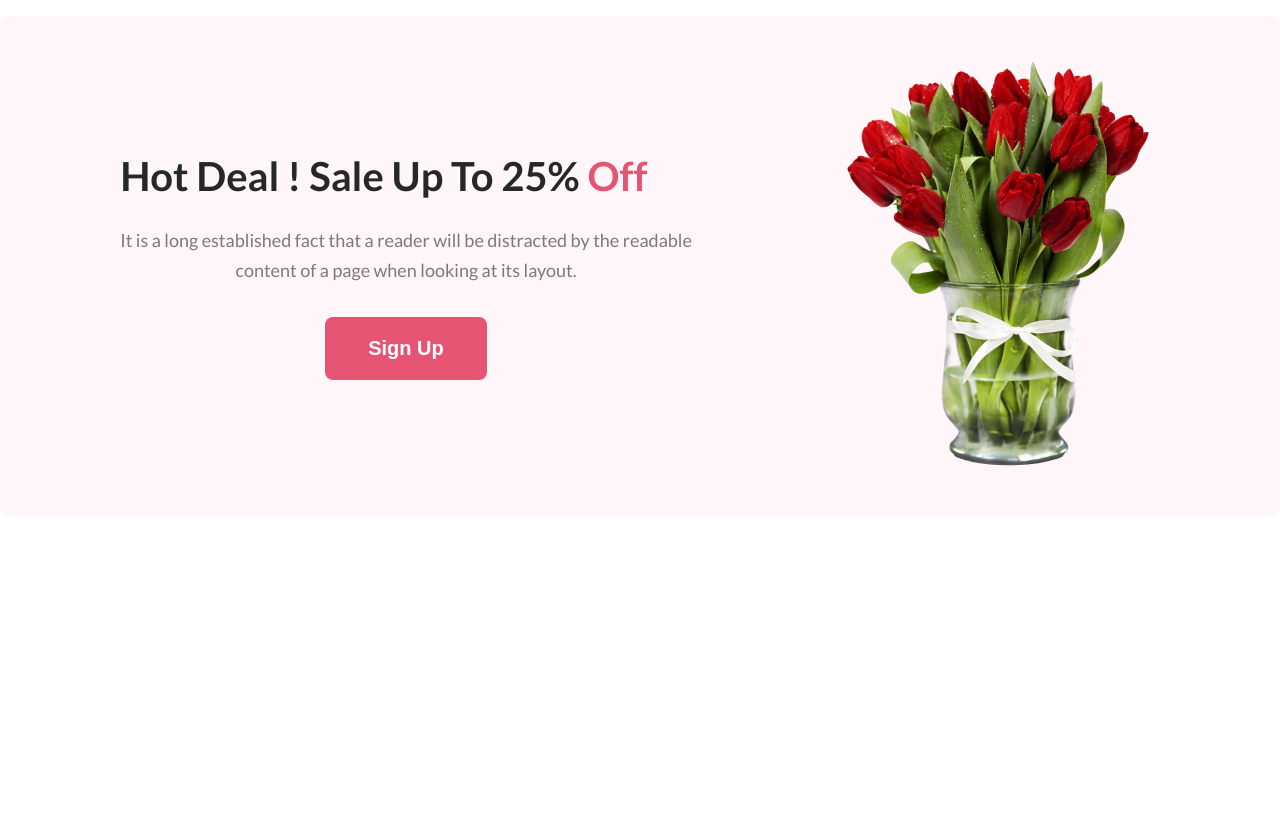
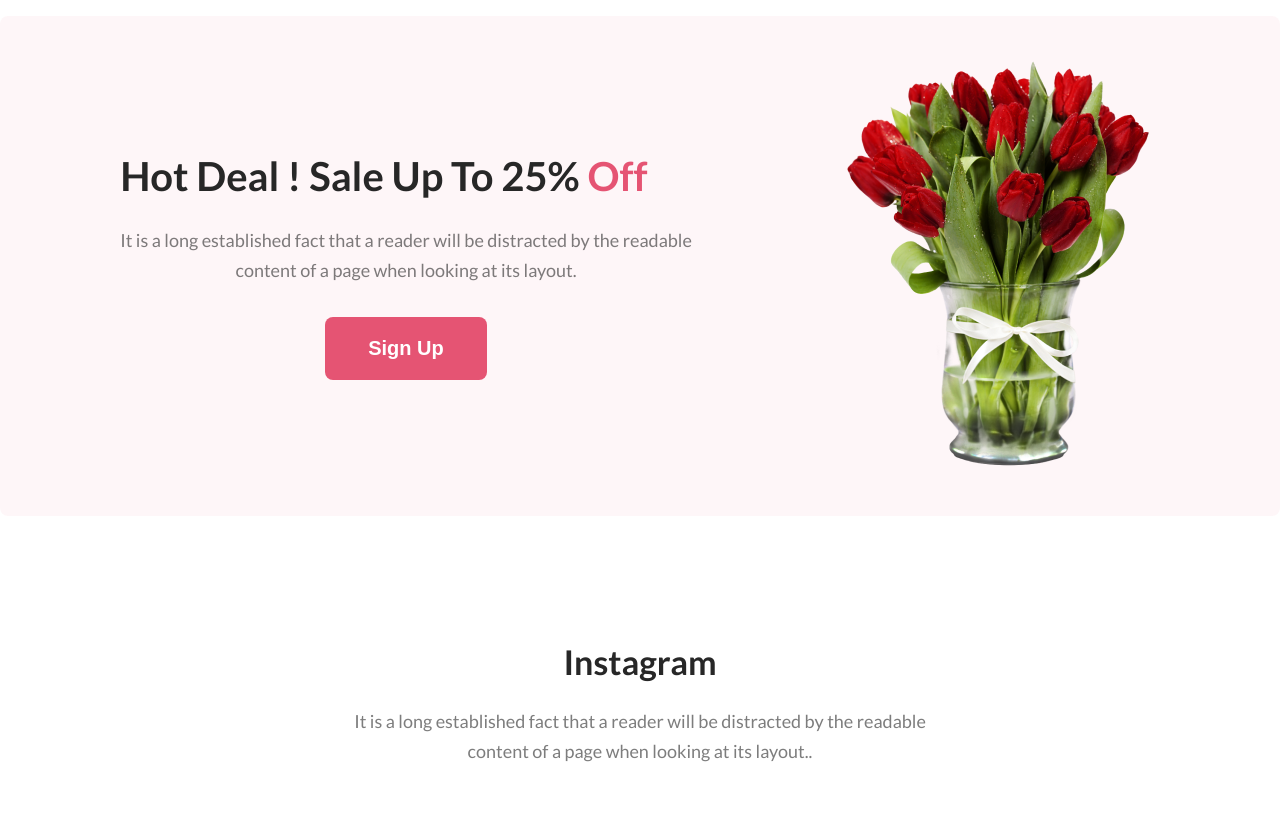
Before and after one commit to Irfankhan20/alhamdulillah-first-assingment-done, a plain HTML site: page index.html in a window 1280 px wide. Shown: the part 2209-3023 px from the top of the page. Before the commit the page ends 2850 px from the top, so only its background shows below. Drawn offline with Linux system fonts and the light colour scheme; a web font is replaced by a local one.

Commit message:
alhamdulillah instagram section done

```diff
--- a/index.html
+++ b/index.html
@@ -95,6 +95,14 @@
                 </div>
             </section>
 
+            <!-- Instagram section  -->
+            <section>
+                <div class="instagram-container">
+                    <h2 class="insta-title">Instagram</h2>
+                    <p class="insta-discription">It is a long established fact that a reader will be distracted by the readable <br>  content of a page when looking at its layout..</p>
+                </div>
+            </section>
+
     </main>
     <footer></footer>
 </body>
--- a/styles/style.css
+++ b/styles/style.css
@@ -167,3 +167,24 @@ line-height: 30px;
     color: #E55473;
 
 }
+/* Instagram section styles */
+.instagram-container{
+    text-align: center;
+
+}
+.insta-title{
+    color: #272727;
+text-align: center;
+font-size: 34px;
+font-weight: 800;
+padding-bottom: 24px;
+
+}
+.insta-discription{
+    color: rgba(39, 39, 39, 0.60);
+text-align: center;
+font-size: 18px;
+font-weight: 400;
+line-height: 30px;
+padding-bottom: 48px;
+}
```
